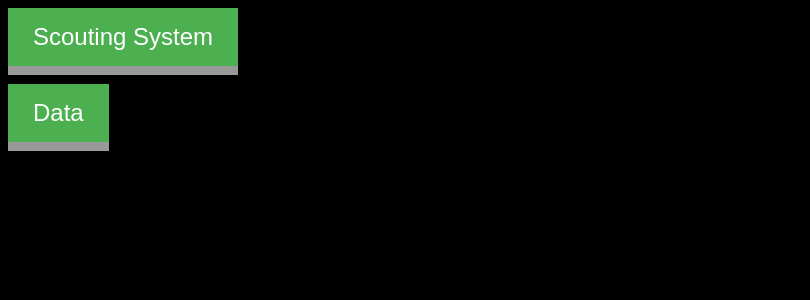
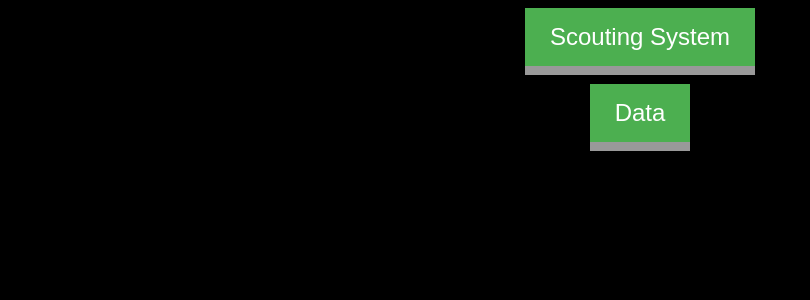
Before and after one commit to aryanindarapu/Scouting-System-2018, a PHP site: page /mainPage.html in a window 1280 px wide. Shown: the top 300 px of the page, without its empty margins (0-810 px from the left). Run offline with PHP 8.4, Linux system fonts and the light colour scheme.

Commit message:
started main page

```diff
--- a/mainPage.css
+++ b/mainPage.css
@@ -1,5 +1,17 @@
 body {
 	background-color: black;
+}
+
+div.middle {
+	width: 75%;
+	height: 75%;
+	background-color: red;
+	top:10%;
+	bottom: 0;
+	left: 0;
+	right: 0;
+	margin: auto;
+	z-index: 1;
 }
 
 .button {
--- a/mainPage.html
+++ b/mainPage.html
@@ -5,6 +5,7 @@
 		<title>Main Page</title>
 	</head>
 	<body>
+		<center>
 			<form action = "scoutingSystem.html">
 				<input type = "submit" class = "button" value = "Scouting System"/>
 			</form>
@@ -12,5 +13,7 @@
 			<form action = "dataVis.html">
 				<input type = "submit" class = "button" value = "Data"/>
 			</form>
+		</center>
+		<div class = "middle"></div>
 	</body>
 </html>
--- a/scoutingSystem.css
+++ b/scoutingSystem.css
@@ -1,6 +1,8 @@
 body {
 	font-family: Arial;
-	background-image: url("tmnt.png");
+	background-image: url("sky.png");
+	background-repeat: no-repeat;
+	background-attachment: fixed;
 }
 
 /* Style the tab */
--- a/scoutingSystem.html
+++ b/scoutingSystem.html
@@ -77,7 +77,7 @@
 				<div style = "display: flex; flex-direction: row; margin-left: 15%;">
 					<div style = "display: flex; flex-direction: column; justify-content: space-between">
 						<button class = "positionButtons">Position Left</button>
-						<button class = "positionButtons"">Position Middle</button>
+						<button class = "positionButtons">Position Middle</button>
 						<button class = "positionButtons">Position Right</button>
 					</div>
 					<div>
@@ -193,13 +193,13 @@
 				<div class="submitClass">
 					<h3>Submit</h3>
 					<textarea rows = "4" cols = "50" id = "comment" placeholder = "Add Comments..."></textarea><br>
-					<input type = "button" class = "submit" onclick = "submit()" value = "Submit">
+					<input href = "submit.php?hello=true"type = "button" class = "submit" onclick = "submit()" value = "Submit">
 				</div>
 			</div>
 
 			<div class = "footer" id = "footer">
 				<br><br>
-				<div class = "Penalties" style = "display: inline-block; margin-left: 55px">
+				<div class = "Penalties" style = "display: inline-block; margin-left: 50px">
 					<h3 class = "footerHeaders" >Fouls</h3>
 					<br>
 					<br>
```
Also changed, not shown: scoutingSystem.js (+15 -4 lines), submit.php (+10 -0 lines), ezgif.com-rotate.gif (deleted), giphy.gif (deleted), l1.png (deleted), l2.png (deleted), l3.png (deleted), l4.png (deleted), laikatu.png (deleted), output_Jbbr4n.gif (deleted). Lines whose indentation alone changed are shown as unchanged.
